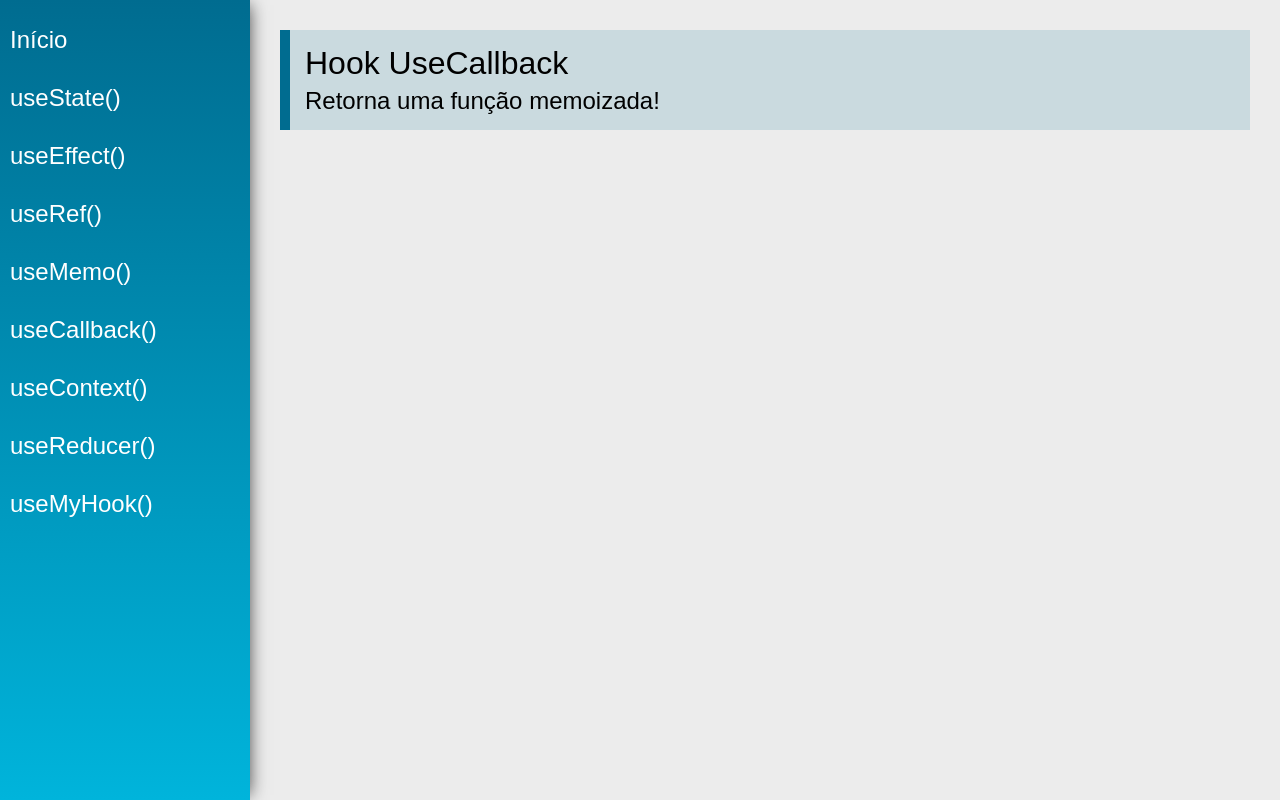
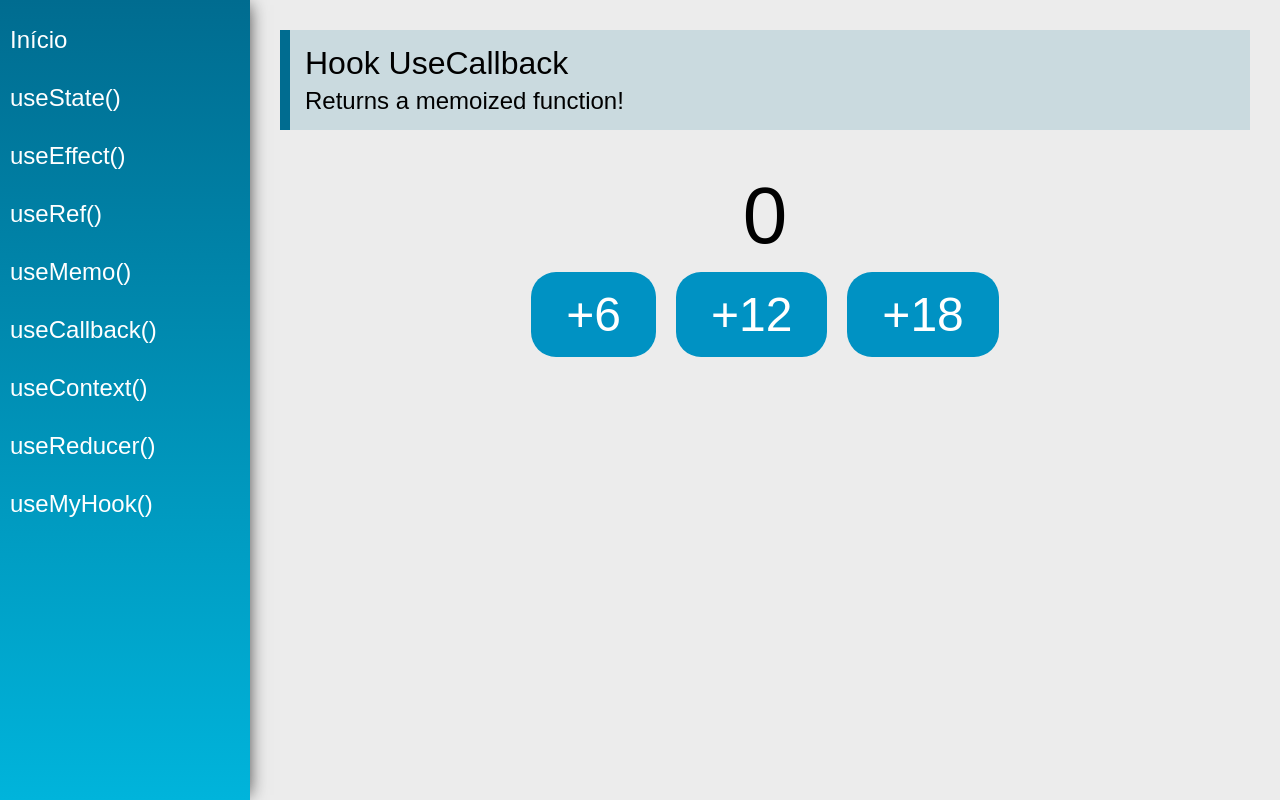
Before and after one commit to evandrodogakiuchi/react-hooks, a React (Create React App) app: page /useCallback in a window 1280 px wide. Built offline with nearby package versions, Linux system fonts and the light colour scheme.

Commit message:
feat: added UseCallback Hook

```diff
--- a/src/views/examples/UseCallback.jsx
+++ b/src/views/examples/UseCallback.jsx
@@ -1,15 +1,31 @@
-import React from 'react'
-import PageTitle from '../../components/layout/PageTitle'
+import React from "react";
+import PageTitle from "../../components/layout/PageTitle";
+import { useCallback, useState } from "react";
+import UseCallbackButtons from "./UseCallbackButtons";
 
 const UseCallback = (props) => {
+  const [count, setCount] = useState(0);
+
+  const inc = useCallback(
+    function (delta) {
+      setCount(curr => curr + delta);
+    },
+    [count]
+  );
+
   return (
     <div className="UseCallback">
       <PageTitle
         title="Hook UseCallback"
-                subtitle="Retorna uma função memoizada!"
+        subtitle="Returns a memoized function!"
       />
+
+      <div className="center">
+        <span className="text">{count}</span>
+        <UseCallbackButtons inc={inc} />
       </div>
-    )
-}
+    </div>
+  );
+};
 
-export default UseCallback
+export default UseCallback;
--- /dev/null
+++ b/src/views/examples/UseCallbackButtons.jsx
@@ -0,0 +1,20 @@
+import React from "react";
+
+const UseCallbackButtons = (props) => {
+   console.log('render...')
+  return (
+    <div>
+      <button className="btn" onClick={() => props.inc(6)}>
+        +6
+      </button>
+      <button className="btn" onClick={() => props.inc(12)}>
+        +12
+      </button>
+      <button className="btn" onClick={() => props.inc(18)}>
+        +18
+      </button>
+    </div>
+  );
+};
+
+export default React.memo(UseCallbackButtons)
--- a/src/views/examples/UseMemo.jsx
+++ b/src/views/examples/UseMemo.jsx
@@ -1,4 +1,4 @@
-import React, { useState, useEffect, useMemo} from "react";
+import React, { useState, useMemo} from "react";
 import PageTitle from "../../components/layout/PageTitle";
 
 function sum(a, b) {
```
Lines whose indentation alone changed are shown as unchanged.
